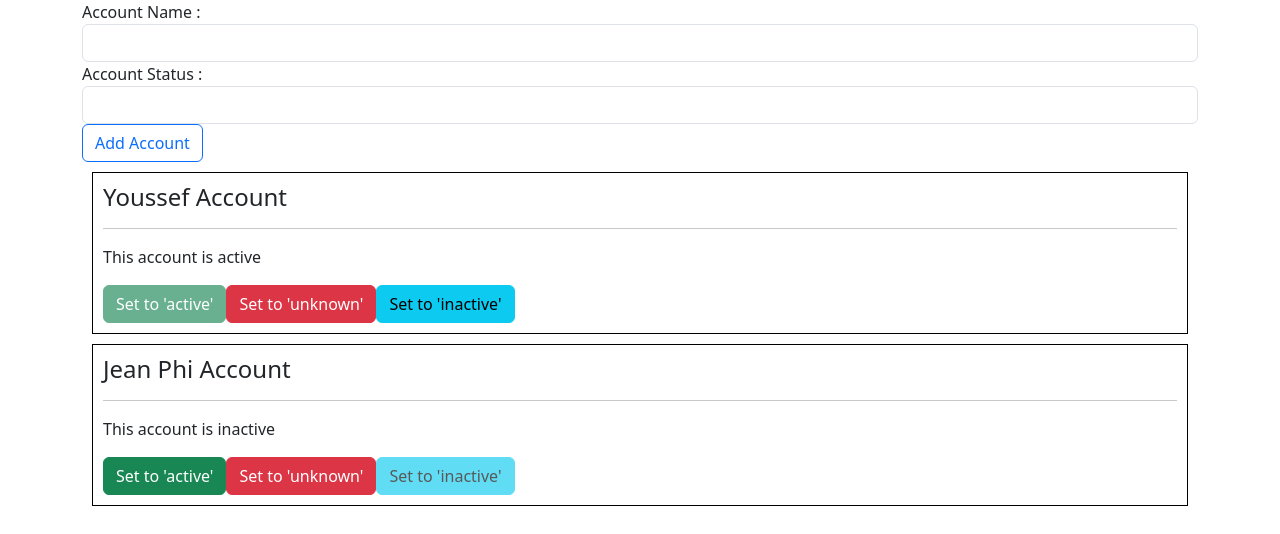
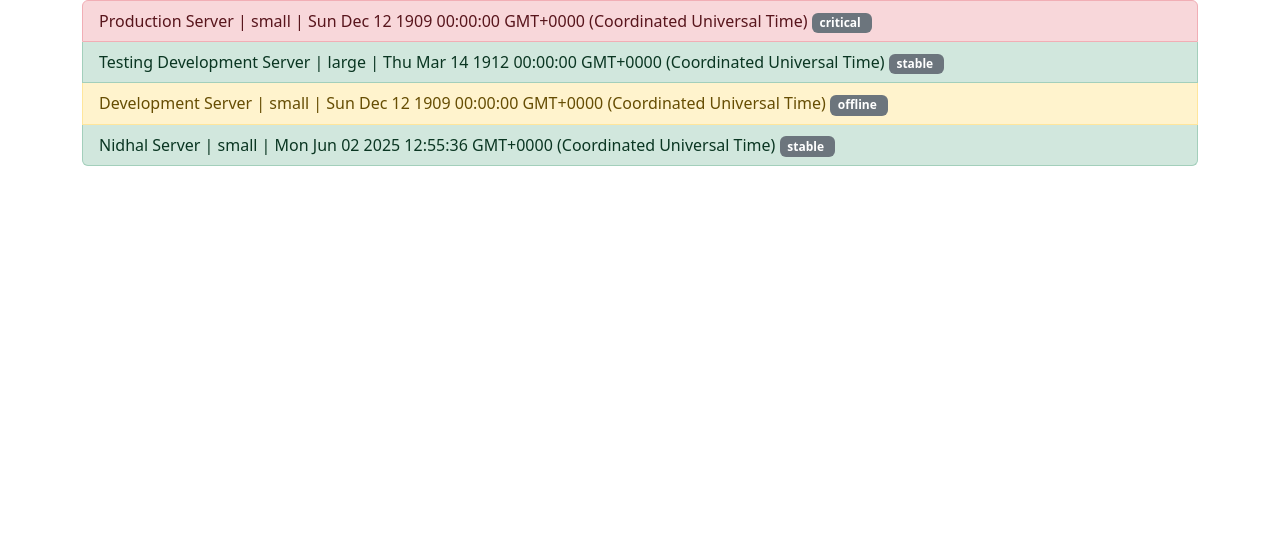
Before and after one commit to n2sy/m2i-juin-25, an Angular app: page / in a window 1280 px wide. Shown: the top 534 px of the page. Built offline with nearby package versions, Linux system fonts and the light colour scheme.

Commit message:
exercice manage-servers

```diff
--- a/src/app/app.component.html
+++ b/src/app/app.component.html
@@ -9,5 +9,7 @@
 
 <div class="container">
   <!-- <app-cv></app-cv> -->
-  <app-home-account></app-home-account>
+  <!-- <app-home-account></app-home-account> -->
+  <!-- <app-direct></app-direct> -->
+  <app-manage-servers></app-manage-servers>
 </div>
--- a/src/app/app.component.ts
+++ b/src/app/app.component.ts
@@ -4,6 +4,8 @@ import { FirstComponent } from './first/first.component';
 import { SecondComponent } from './second/second.component';
 import { CvComponent } from './cv/cv.component';
 import { HomeAccountComponent } from './accounts/home-account/home-account.component';
+import { DirectComponent } from './direct/direct.component';
+import { ManageServersComponent } from './manage-servers/manage-servers.component';
 
 @Component({
   selector: 'app-root',
@@ -14,6 +16,8 @@ import { HomeAccountComponent } from './accounts/home-account/home-account.compo
     SecondComponent,
     CvComponent,
     HomeAccountComponent,
+    DirectComponent,
+    ManageServersComponent,
   ],
   templateUrl: './app.component.html',
 })
--- /dev/null
+++ b/src/app/direct/direct.component.css
@@ -0,0 +1,7 @@
+.c1 {
+  background-color: blueviolet;
+}
+
+.c2 {
+  padding: 100px;
+}
--- /dev/null
+++ b/src/app/direct/direct.component.html
@@ -0,0 +1,18 @@
+<div
+  [ngStyle]="{
+    backgroundColor: bgColor,
+    color: txtColor,
+    fontFamily: font
+  }"
+>
+  Exemple de NgStyle
+</div>
+
+<div
+  [ngClass]="{
+    c1: false,
+    c2: true
+  }"
+>
+  Exemple de NgClass
+</div>
--- /dev/null
+++ b/src/app/direct/direct.component.ts
@@ -0,0 +1,15 @@
+import { NgClass, NgStyle } from '@angular/common';
+import { Component } from '@angular/core';
+
+@Component({
+  selector: 'app-direct',
+  standalone: true,
+  imports: [NgStyle, NgClass],
+  templateUrl: './direct.component.html',
+  styleUrl: './direct.component.css',
+})
+export class DirectComponent {
+  bgColor = 'red';
+  txtColor = 'white';
+  font = 'phosphate';
+}
--- /dev/null
+++ b/src/app/manage-servers/manage-servers.component.html
@@ -0,0 +1,9 @@
+<ol class="list-group">
+  @for (serv of listServers; track $index) {
+  <li [ngClass]="affecterClasse(serv.status)" class="list-group-item">
+    {{ serv.name }} | {{ serv.type }} | {{ serv.date_d }}
+    <span class="badge bg-secondary">{{ serv.status }} </span>
+  </li>
+
+  }
+</ol>
--- /dev/null
+++ b/src/app/manage-servers/manage-servers.component.ts
@@ -0,0 +1,46 @@
+import { NgClass } from '@angular/common';
+import { Component } from '@angular/core';
+
+@Component({
+  selector: 'app-manage-servers',
+  standalone: true,
+  imports: [NgClass],
+  templateUrl: './manage-servers.component.html',
+  styleUrl: './manage-servers.component.css',
+})
+export class ManageServersComponent {
+  listServers = [
+    {
+      name: 'Production Server',
+      type: 'small',
+      date_d: new Date(4, 5, 2021),
+      status: 'critical',
+    },
+    {
+      name: 'Testing Development Server',
+      type: 'large',
+      date_d: new Date(6, 8, 2022),
+      status: 'stable',
+    },
+    {
+      name: 'Development Server',
+      type: 'small',
+      date_d: new Date(4, 5, 2021),
+      status: 'offline',
+    },
+    {
+      name: 'Nidhal Server',
+      type: 'small',
+      date_d: new Date(),
+      status: 'stable',
+    },
+  ];
+
+  affecterClasse(st) {
+    return {
+      'list-group-item-success': st == 'stable',
+      'list-group-item-danger': st == 'critical',
+      'list-group-item-warning': st == 'offline',
+    };
+  }
+}
```
Also changed, not shown: src/app/manage-servers/manage-servers.component.css (added), 2 other files (tests, documents, lock files or other folders).
